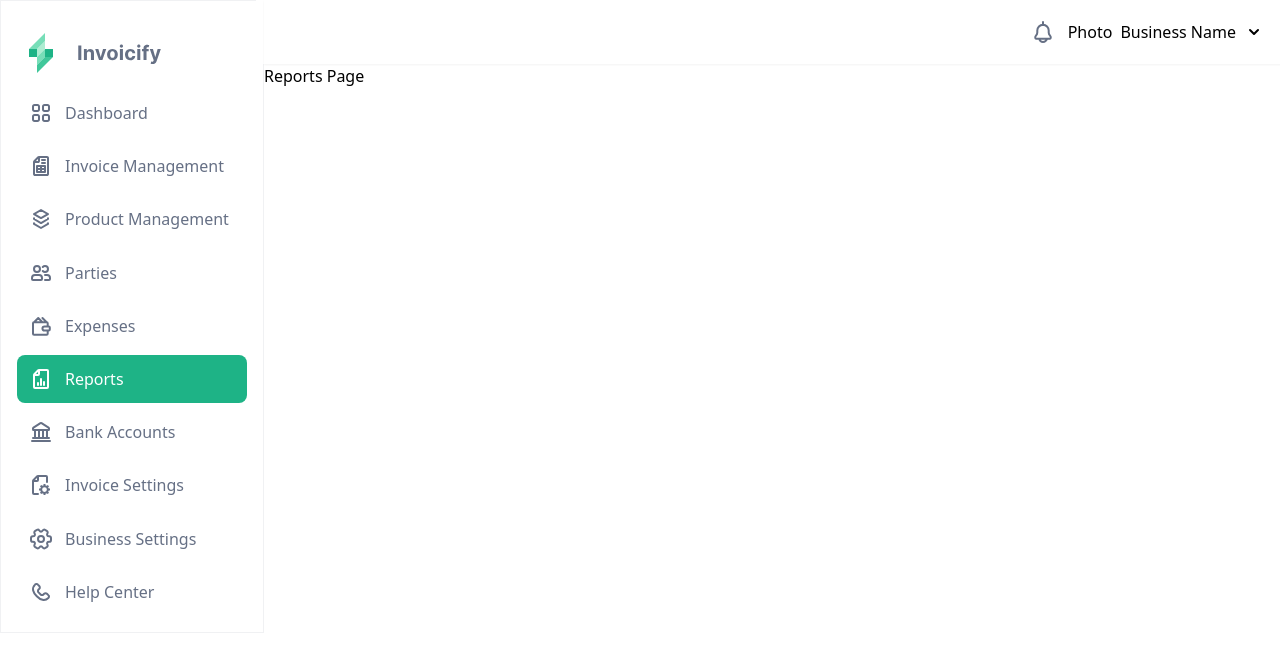
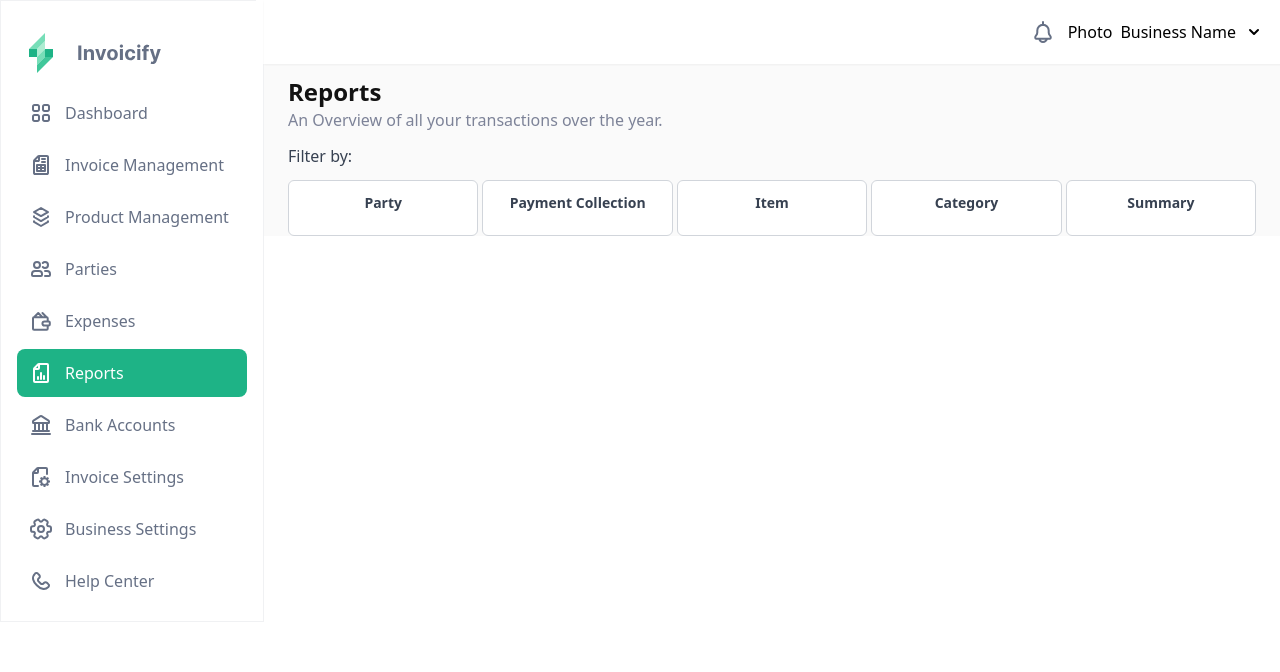
Before and after one commit to sourav0299/invoicify, a Next.js app: page /reports in a window 1280 px wide. Shown: the top 672 px of the page. Built offline with nearby package versions, Linux system fonts and the light colour scheme; no server answers.

Commit message:
Feature_ReportPage Updated

```diff
--- a/app/components/navBar.tsx
+++ b/app/components/navBar.tsx
@@ -306,7 +306,7 @@ const Navbar = () => {
               <InvoicifyIcon />
             </span>
           </Link>
-          <div className="flex flex-col gap-[5.2px] w-full ">
+          <div className="flex flex-col gap-1 w-full ">
             {navItems.map((item) => (
               <Link
                 key={item.href}
--- /dev/null
+++ b/app/landing/page.tsx
@@ -0,0 +1,12 @@
+import React from 'react'
+
+export default function landing() {
+  return (
+    <div>
+        <h1>Home</h1>
+        <p>This is the home page</p>
+
+
+    </div>
+  )
+}
--- a/app/reports/page.tsx
+++ b/app/reports/page.tsx
@@ -1,5 +1,44 @@
-export default function Reports(){
-    return (
-        <h1>Reports Page</h1>
-    )
+
+
+export default function Reports() {
+  return (
+    <div className="flex flex-col gap-3 pt-3 px-6 bg-universal_gray_background">
+      <div className="flex flex-col items-start">
+        <div className="flex justify-between w-full gap-3">
+          <div>
+            <div className="text-2xl font-semibold text-business_settings_black_text">
+              Reports
+            </div>
+            <div className="text-business_settings_gray_text">
+              An Overview of all your transactions over the year.
+            </div>
+          </div>
+        </div>
+      </div>
+
+      <div className="flex flex-col gap-3">
+        <div className="text-gray-700">
+          Filter by:
+        </div>
+      </div>
+
+      <div className="flex gap-1">
+  <div className="h-[56px] border rounded-md border-gray-300 bg-white p-3 w-full">
+    <div className="text-sm font-semibold text-gray-700 text-center ">Party</div>
+  </div>
+  <div className="h-[56px] border rounded-md border-gray-300 bg-white p-3 w-full">
+    <div className="text-sm font-semibold text-gray-700 text-center">Payment Collection</div>
+  </div>
+  <div className="h-[56px] border rounded-md border-gray-300 bg-white p-3 w-full">
+    <div className="text-sm font-semibold text-gray-700 text-center">Item</div>
+  </div>
+  <div className="h-[56px] border rounded-md border-gray-300 bg-white p-3 w-full">
+    <div className="text-sm font-semibold text-gray-700 text-center">Category</div>
+  </div>
+  <div className="h-[56px] border rounded-md border-gray-300 bg-white p-3 w-full">
+    <div className="text-sm font-semibold text-gray-700 text-center">Summary</div>
+  </div>
+</div>
+</div>
+  );
 }
```
